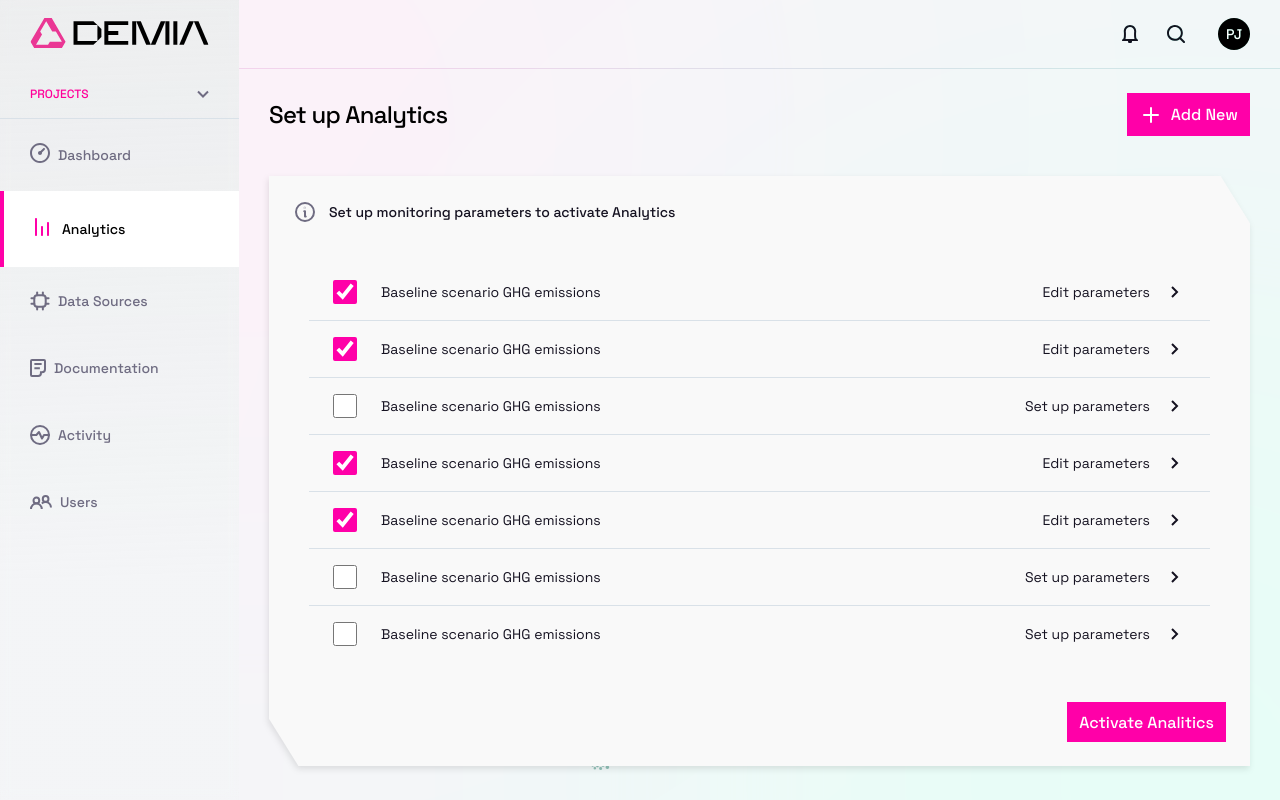
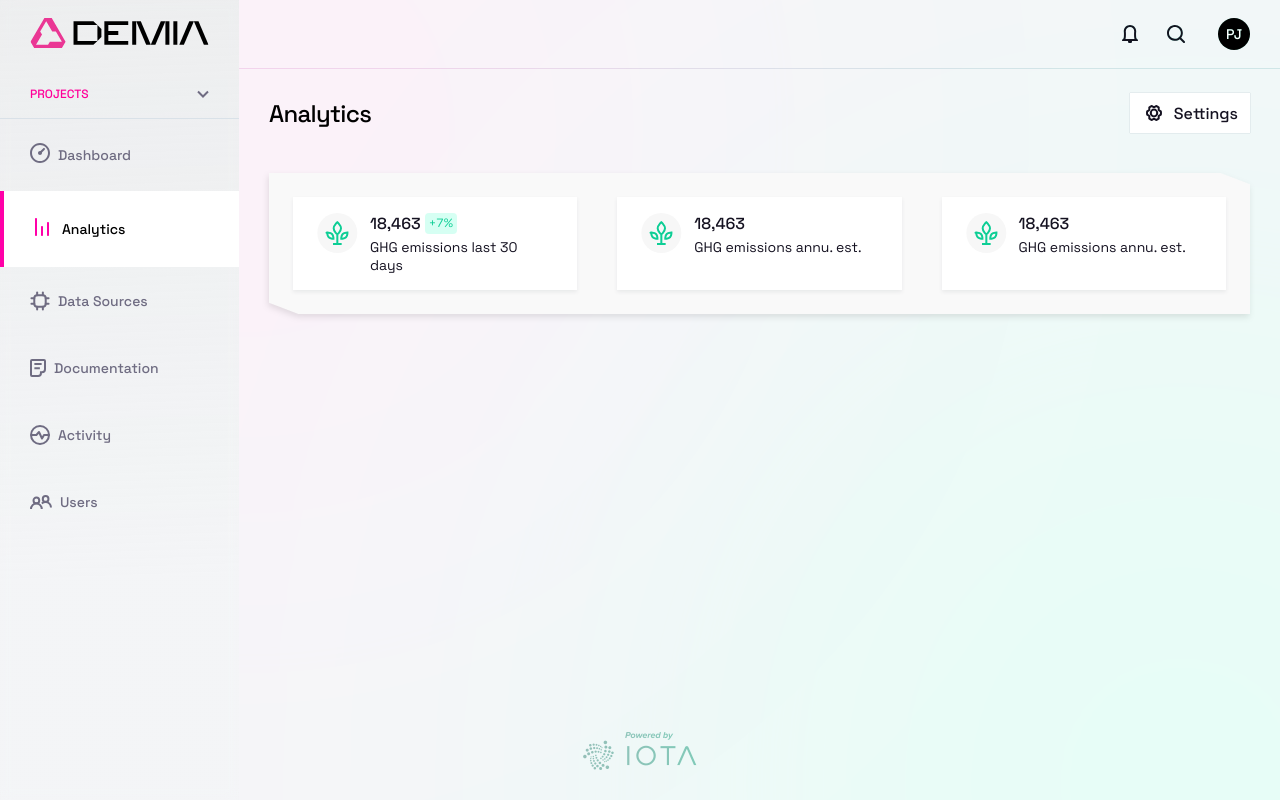
Before and after one commit to AkeoDev/demia-dashboard, a React (Vite) app: page /projects/1/analytics in a window 1280 px wide. Built offline with nearby package versions, Linux system fonts and the light colour scheme.

Commit message:
analytics main page

```diff
--- a/src/App.tsx
+++ b/src/App.tsx
@@ -3,6 +3,7 @@ import {
   Activity,
   AllProjects,
   Analytics,
+  AnalyticsSetup,
   Dashboard,
   Documentation,
   Notifications,
@@ -38,7 +39,8 @@ const router = createBrowserRouter([
       { path: "data-sources/:sensorsSlug", element: <SensorTemplates /> },
       { path: "notifications", element: <Notifications /> },
       { path: "analytics", element: <Analytics /> },
-      { path: "analytics/:analyticsSlug", element: <Parameters /> },
+      { path: "analytics-setup", element: <AnalyticsSetup /> },
+      { path: "analytics-setup/:analyticsSlug", element: <Parameters /> },
     ],
   },
   { path: "", element: <AllProjects /> },
--- /dev/null
+++ b/src/components/Analytics/AnalyticsData.module.scss
@@ -0,0 +1,36 @@
+@import "../../index.scss";
+
+.statistic {
+  padding: 16px 24px;
+  display: flex;
+  gap: 12px;
+  box-shadow: 0px 2px 4px 0px rgba(35, 54, 58, 0.08);
+  background-color: $white;
+}
+
+.icon {
+  line-height: 0;
+}
+
+.topData {
+  display: flex;
+
+  h4 {
+    @extend .font-16-21-500;
+    color: $black;
+  }
+
+  span {
+    @extend .font-12-16-400;
+    padding: 2px 4px;
+    background-color: rgba(50, 255, 194, 0.2);
+    color: $green;
+    border-radius: 4px;
+    margin-left: 4px;
+  }
+}
+.text {
+  @extend .font-14-18-400;
+  color: $black;
+  margin-top: 4px;
+}
--- /dev/null
+++ b/src/components/Analytics/AnalyticsData.tsx
@@ -0,0 +1,27 @@
+import { ReactSVG } from "react-svg";
+import classes from "./AnalyticsData.module.scss";
+
+interface ProjectStatisticType {
+  icon: string;
+  value: string;
+  percentage?: string;
+  text: string;
+}
+interface ProjectStatisticPropsType {
+  data: ProjectStatisticType;
+}
+
+export const AnalyticsData: React.FC<ProjectStatisticPropsType> = ({data}) => {
+  return (
+    <div className={classes.statistic}>
+      <ReactSVG src={data.icon}></ReactSVG>
+      <div className={classes.data}>
+        <div className={classes.topData}>
+          <h4>{data.value}</h4>
+          {data.percentage ? <span>{data.percentage}</span> : null}
+        </div>
+        <p className={classes.text}>{data.text}</p>
+      </div>
+    </div>
+  );
+};
--- /dev/null
+++ b/src/components/Analytics/index.ts
@@ -0,0 +1 @@
+export { AnalyticsData } from "./AnalyticsData";
--- a/src/pages/Analytics/Analytics.module.scss
+++ b/src/pages/Analytics/Analytics.module.scss
@@ -11,7 +11,25 @@
       @extend .font-24-31-500;
     }
     .button {
-      padding: 9.5px 12px;
+      @extend .font-16-21-500;
+      color: $black;
+      background-color: $white;
+      text-decoration: none;
+      display: flex;
+      padding: 8px 12px;
+      gap: 8px;
+      border: none;
+      align-items: center;
+      justify-content: center;
+      text-decoration: none;
+      width: fit-content;
+      cursor: pointer;
+      transition: ease 0.3s all;
+      box-shadow: 0px 0px 1px 0px rgba(9, 30, 66, 0.31);
+
+      .icon {
+        line-height: 0;
+      }
     }
   }
 
@@ -25,73 +43,9 @@
     background-color: #f9f9f9;
   }
 
-  .contentTitle {
-    display: flex;
-    align-items: center;
-    gap: 12px;
-    margin-bottom: 40px;
-
-    .icon {
-      line-height: 0;
-    }
-
-    h3 {
-      @extend .font-14-18-500;
-      color: $black;
-    }
-  }
-
-  .dataContainer {
-    padding: 0 16px;
-  }
-
-  .singleItem {
-    padding: 16px 24px;
-    border-bottom: 1px solid $border-color;
-    display: flex;
-    justify-content: space-between;
-    align-items: center;
-
-    &:last-of-type {
-      border-bottom: none;
-    }
-
-    .left {
-      display: flex;
-      align-items: center;
-      gap: 24px;
-
-      input {
-        width: 24px;
-        height: 24px;
-        accent-color: $pink;
-      }
-      p {
-        @extend .font-14-18-400;
-        color: $black;
-      }
-    }
-
-    .right {
-      @extend .font-14-18-400;
-      color: $black;
-      display: flex;
-      align-items: center;
-      gap: 12px;
-      cursor: pointer;
-      text-decoration: none;
-
-      .arrowRight {
-        line-height: 0;
-      }
-    }
-  }
-  .buttonContainer {
-    display: flex;
-    justify-content: flex-end;
-    margin-top: 40px;
-  }
-  .button {
-    padding: 9.5px 12px;
+  .statisticWrapper {
+    display: grid;
+    gap: 40px;
+    grid-template-columns: repeat(3, calc(33.33% - 26.66px));
   }
 }
--- a/src/pages/Analytics/Analytics.tsx
+++ b/src/pages/Analytics/Analytics.tsx
@@ -1,96 +1,51 @@
-import { ReactSVG } from "react-svg";
-import { arrowRight, infoIcon, plusIcon } from "../../assets";
-import { Button } from "../../components/Buttons/Button";
+import { Link, useParams } from "react-router-dom";
 import { Layout } from "../../components/Layout/Layout";
 import classes from "./Analytics.module.scss";
-import { Link, useParams } from "react-router-dom";
+import { ReactSVG } from "react-svg";
+import { settingsIcon, sustainability } from "../../assets";
+import { AnalyticsData } from "../../components/Analytics";
 
-const analyticsData = [
+const statisticsData = [
   {
-    active: true,
-    slug: "GHG",
-    text: "Baseline scenario GHG emissions",
+    icon: sustainability,
+    value: "18,463",
+    percentage: "+7%",
+    text: "GHG emissions last 30 days",
   },
   {
-    active: true,
-    slug: "GHG",
-    text: "Baseline scenario GHG emissions",
+    icon: sustainability,
+    value: "18,463",
+    percentage: "",
+    text: "GHG emissions annu. est.",
   },
   {
-    active: false,
-    slug: "HGH",
-    text: "Baseline scenario GHG emissions",
-  },
-  {
-    active: true,
-    slug: "GHG",
-    text: "Baseline scenario GHG emissions",
-  },
-  {
-    active: true,
-    slug: "GHG",
-    text: "Baseline scenario GHG emissions",
-  },
-  {
-    active: false,
-    slug: "GHG",
-    text: "Baseline scenario GHG emissions",
-  },
-  {
-    active: false,
-    slug: "GHG",
-    text: "Baseline scenario GHG emissions",
+    icon: sustainability,
+    value: "18,463",
+    percentage: "",
+    text: "GHG emissions annu. est.",
   },
 ];
 
 export const Analytics = () => {
-
   const { slug } = useParams();
-  const url = `/projects/${slug}/analytics/`;
+  const url = `/projects/${slug}/analytics-setup/`;
 
   return (
     <Layout>
       <div className={classes.analytics}>
         <div className={classes.titleContainer}>
-          <h1 className={classes.title}>Set up Analytics</h1>
-          <Button icon={plusIcon} className={classes.button}>
-            Add New
-          </Button>
+          <h1 className={classes.title}>Analytics</h1>
+          <Link to={url} className={classes.button}>
+            <ReactSVG src={settingsIcon} className={classes.icon}></ReactSVG>
+            Settings
+          </Link>
         </div>
         <div className={classes.content}>
           <div className={classes.innerContent}>
-            <div className={classes.contentTitle}>
-              <ReactSVG src={infoIcon} className={classes.icon}></ReactSVG>
-              <h3>Set up monitoring parameters to activate Analytics</h3>
-            </div>
-            <div className={classes.dataContainer}>
-              {analyticsData.map((item, index) => (
-                <div className={classes.singleItem} key={index}>
-                  <div className={classes.left}>
-                    <input
-                      type="checkbox"
-                      name={`checkbox-${index}`}
-                      id={`checkbox-${index}`}
-                      defaultChecked={item.active}
-                    />
-                    <p>{item.text}</p>
-                  </div>
-                  <Link to={`${url}${item.slug}`} className={classes.right}>
-                    {item.active ? (
-                      "Edit parameters"
-                    ) : (
-                      "Set up parameters"
-                    )}
-                    <ReactSVG
-                      src={arrowRight}
-                      className={classes.arrowRight}
-                    ></ReactSVG>
-                  </Link>
-                </div>
+            <div className={classes.statisticWrapper}>
+              {statisticsData.map((data: any, index: any) => (
+                <AnalyticsData key={index} data={data}/>
               ))}
-            </div>
-            <div className={classes.buttonContainer}>
-              <Button className={classes.button}>Activate Analitics</Button>
             </div>
           </div>
         </div>
--- /dev/null
+++ b/src/pages/AnalyticsSetup/AnalyticsSetup.module.scss
@@ -0,0 +1,97 @@
+@import "../../index.scss";
+
+.analyticsSetup {
+  .titleContainer {
+    display: flex;
+    justify-content: space-between;
+    align-items: center;
+    margin-bottom: 40px;
+
+    .title {
+      @extend .font-24-31-500;
+    }
+    .button {
+      padding: 9.5px 12px;
+    }
+  }
+
+  .content {
+    filter: drop-shadow(-1px 3px 3px rgba(0, 0, 0, 0.1));
+  }
+
+  .innerContent {
+    padding: 24px;
+    clip-path: polygon(0 0, 97% 0, 100% 8%, 100% 100%, 3% 100%, 0 92%);
+    background-color: #f9f9f9;
+  }
+
+  .contentTitle {
+    display: flex;
+    align-items: center;
+    gap: 12px;
+    margin-bottom: 40px;
+
+    .icon {
+      line-height: 0;
+    }
+
+    h3 {
+      @extend .font-14-18-500;
+      color: $black;
+    }
+  }
+
+  .dataContainer {
+    padding: 0 16px;
+  }
+
+  .singleItem {
+    padding: 16px 24px;
+    border-bottom: 1px solid $border-color;
+    display: flex;
+    justify-content: space-between;
+    align-items: center;
+
+    &:last-of-type {
+      border-bottom: none;
+    }
+
+    .left {
+      display: flex;
+      align-items: center;
+      gap: 24px;
+
+      input {
+        width: 24px;
+        height: 24px;
+        accent-color: $pink;
+      }
+      p {
+        @extend .font-14-18-400;
+        color: $black;
+      }
+    }
+
+    .right {
+      @extend .font-14-18-400;
+      color: $black;
+      display: flex;
+      align-items: center;
+      gap: 12px;
+      cursor: pointer;
+      text-decoration: none;
+
+      .arrowRight {
+        line-height: 0;
+      }
+    }
+  }
+  .buttonContainer {
+    display: flex;
+    justify-content: flex-end;
+    margin-top: 40px;
+  }
+  .button {
+    padding: 9.5px 12px;
+  }
+}
--- /dev/null
+++ b/src/pages/AnalyticsSetup/AnalyticsSetup.tsx
@@ -0,0 +1,100 @@
+import { ReactSVG } from "react-svg";
+import { arrowRight, infoIcon, plusIcon } from "../../assets";
+import { Button } from "../../components/Buttons/Button";
+import { Layout } from "../../components/Layout/Layout";
+import classes from "./AnalyticsSetup.module.scss";
+import { Link, useParams } from "react-router-dom";
+
+const analyticsData = [
+  {
+    active: true,
+    slug: "GHG",
+    text: "Baseline scenario GHG emissions",
+  },
+  {
+    active: true,
+    slug: "GHG",
+    text: "Baseline scenario GHG emissions",
+  },
+  {
+    active: false,
+    slug: "HGH",
+    text: "Baseline scenario GHG emissions",
+  },
+  {
+    active: true,
+    slug: "GHG",
+    text: "Baseline scenario GHG emissions",
+  },
+  {
+    active: true,
+    slug: "GHG",
+    text: "Baseline scenario GHG emissions",
+  },
+  {
+    active: false,
+    slug: "GHG",
+    text: "Baseline scenario GHG emissions",
+  },
+  {
+    active: false,
+    slug: "GHG",
+    text: "Baseline scenario GHG emissions",
+  },
+];
+
+export const AnalyticsSetup = () => {
+
+  const { slug } = useParams();
+  const url = `/projects/${slug}/analytics-setup/`;
+
+  return (
+    <Layout>
+      <div className={classes.analyticsSetup}>
+        <div className={classes.titleContainer}>
+          <h1 className={classes.title}>Set up Analytics</h1>
+          <Button icon={plusIcon} className={classes.button}>
+            Add New
+          </Button>
+        </div>
+        <div className={classes.content}>
+          <div className={classes.innerContent}>
+            <div className={classes.contentTitle}>
+              <ReactSVG src={infoIcon} className={classes.icon}></ReactSVG>
+              <h3>Set up monitoring parameters to activate Analytics</h3>
+            </div>
+            <div className={classes.dataContainer}>
+              {analyticsData.map((item, index) => (
+                <div className={classes.singleItem} key={index}>
+                  <div className={classes.left}>
+                    <input
+                      type="checkbox"
+                      name={`checkbox-${index}`}
+                      id={`checkbox-${index}`}
+                      defaultChecked={item.active}
+                    />
+                    <p>{item.text}</p>
+                  </div>
+                  <Link to={`${url}${item.slug}`} className={classes.right}>
+                    {item.active ? (
+                      "Edit parameters"
+                    ) : (
+                      "Set up parameters"
+                    )}
+                    <ReactSVG
+                      src={arrowRight}
+                      className={classes.arrowRight}
+                    ></ReactSVG>
+                  </Link>
+                </div>
+              ))}
+            </div>
+            <div className={classes.buttonContainer}>
+              <Button className={classes.button}>Activate Analitics</Button>
+            </div>
+          </div>
+        </div>
+      </div>
+    </Layout>
+  );
+};
--- a/src/pages/Parameters/Parameters.tsx
+++ b/src/pages/Parameters/Parameters.tsx
@@ -35,7 +35,7 @@ const parametersData = [
 export const Parameters = () => {
 
   const { slug } = useParams();
-  const url = `/projects/${slug}/analytics`;
+  const url = `/projects/${slug}/analytics-setup`;
 
   return (
     <Layout>
--- a/src/pages/index.ts
+++ b/src/pages/index.ts
@@ -9,6 +9,7 @@ export { CargoSensor } from "./CargoSensor/CargoSensor";
 export { Flowmeter } from "./Flowmeter/Flowmeter";
 export { Feedstock } from "./Feedstock/Feedstock";
 export { Documentation } from "./Documentation/Documentation";
+export { AnalyticsSetup } from "./AnalyticsSetup/AnalyticsSetup";
 export { Analytics } from "./Analytics/Analytics";
 export { Parameters } from "./Parameters/Parameters";
 export { SensorTemplates } from "./SensorTemplates/SensorTemplates";
```
Also changed, not shown: src/assets/index.tsx (+21 -19 lines), src/assets/svg/settings-icon.svg (added).
